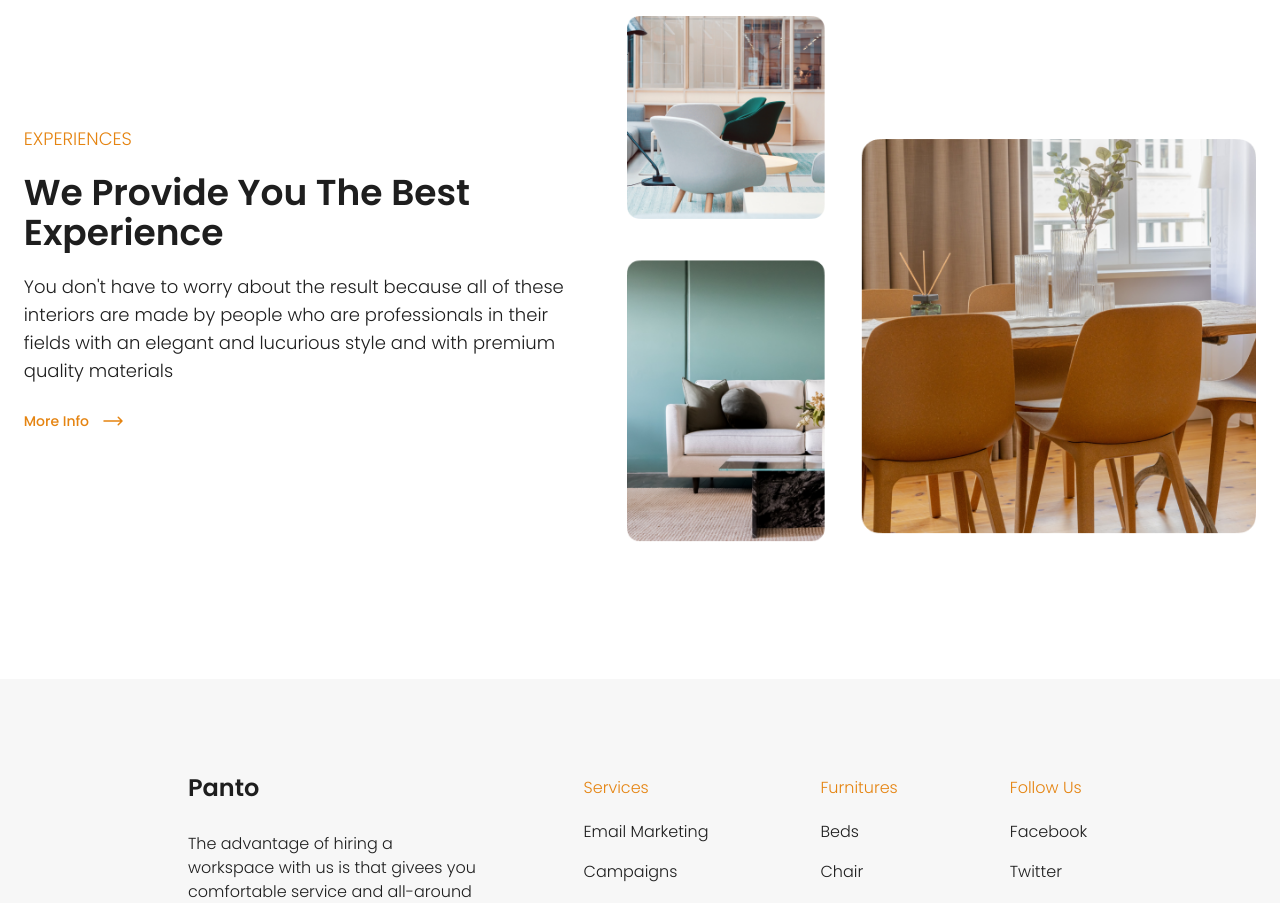
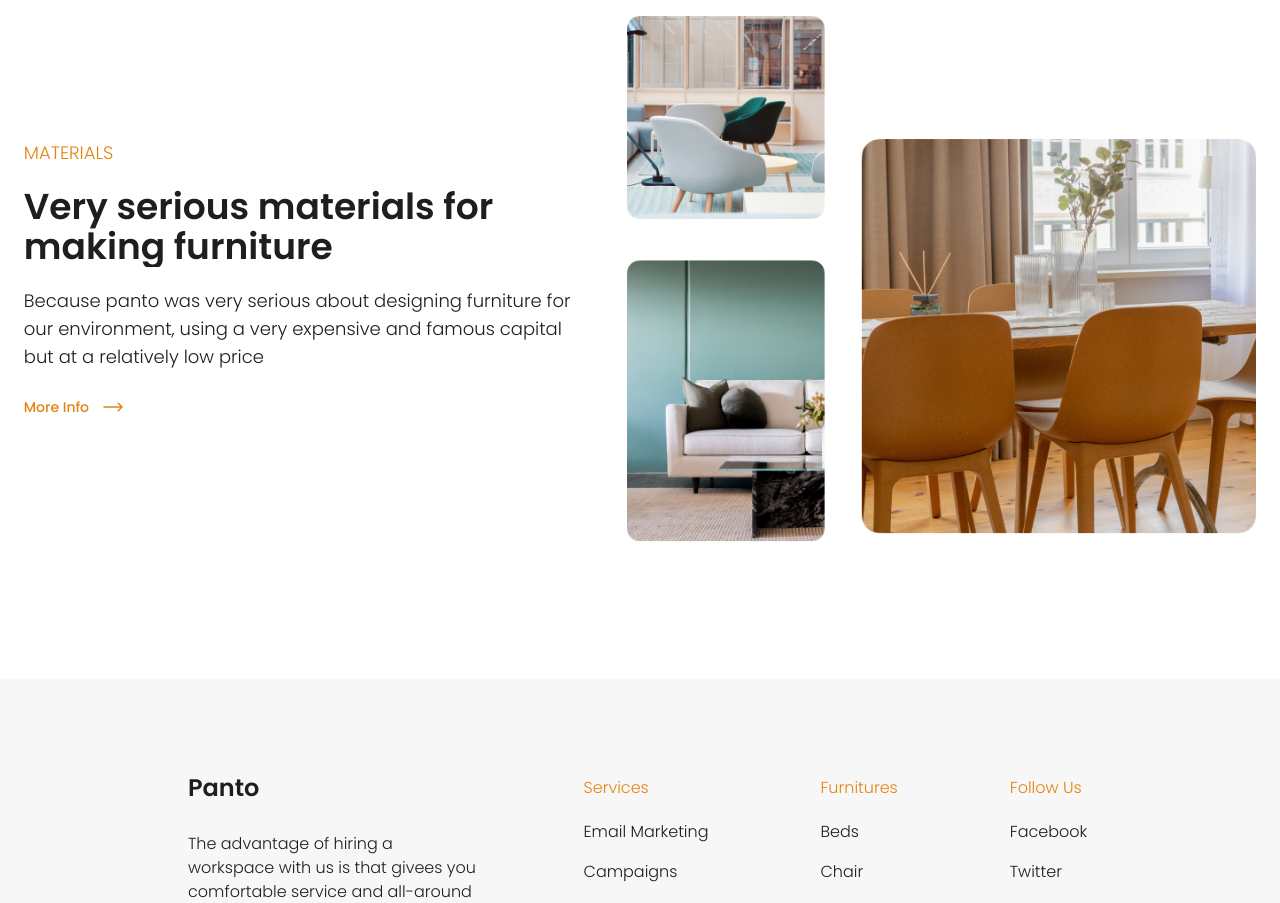
Before and after one commit to KauesSilva/panto-furnitures, a Next.js app: page / in a window 1280 px wide. Shown: the part 2720-3623 px from the top of the page. Built offline with nearby package versions, Linux system fonts and the light colour scheme.

Commit message:
Updated material section texts

```diff
--- a/src/components/Materials/index.tsx
+++ b/src/components/Materials/index.tsx
@@ -8,15 +8,13 @@ function Materials(): JSX.Element {
     <section id="materials" className="flex min-h-screen w-full items-center justify-around bg-white py-12 lg:flex-col-reverse lg:px-4">
       <div className="flex max-w-[556px] flex-col gap-5 ">
         <small className="text-lg font-light uppercase text-amber">
-          EXPERIENCES
+          MATERIALS
         </small>
         <h2 className="overflow-hidden text-4xl font-semibold text-obsidian">
-          We Provide You The Best Experience
+          Very serious materials for making furniture
         </h2>
         <p className="text-lg font-light text-obsidian ">
-          You don&apos;t have to worry about the result because all of these
-          interiors are made by people who are professionals in their fields
-          with an elegant and lucurious style and with premium quality materials
+          Because panto was very serious about designing furniture for our environment, using a very expensive and famous capital but at a relatively low price
         </p>
         <div className="mt-1 flex items-center">
           <a className="text-sm font-medium text-amber" href="#">
```
